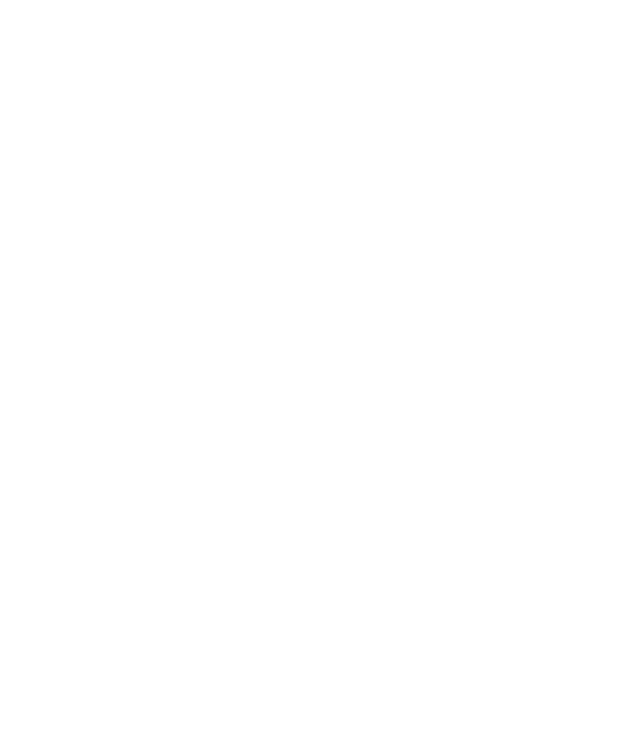
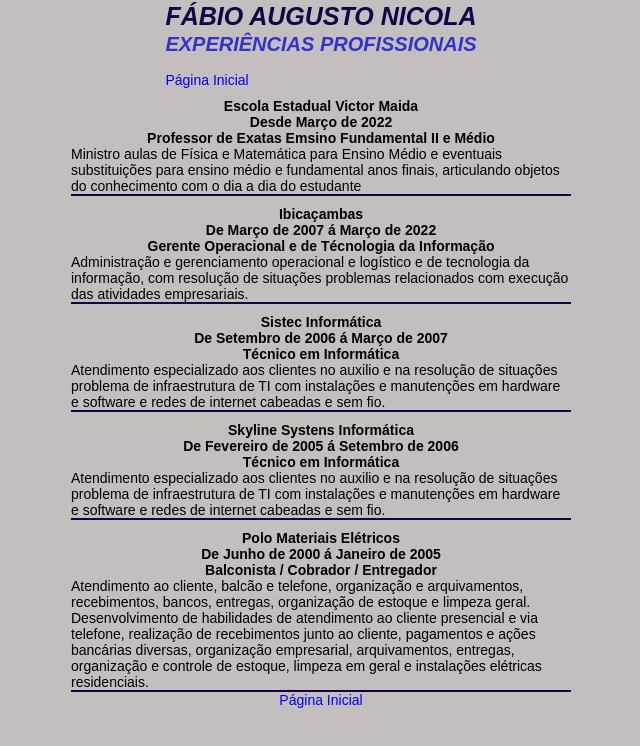
Before and after one commit to fabionicola/SantanderFullStackDIO2022, a plain HTML site: page Desafios de Projeto/meu-desafio/experiencia.html in a window 1280 px wide. Shown: the whole page, without its empty margins (319-959 px from the left). Drawn offline with Linux system fonts and the light colour scheme.

Commit message:
adicionado a pagina experiencias

```diff
--- a/Desafios de Projeto/meu-desafio/experiencia.html
+++ b/Desafios de Projeto/meu-desafio/experiencia.html
@@ -0,0 +1,66 @@
+<!DOCTYPE html>
+<html lang="en">
+
+<head>
+    <meta charset="UTF-8">
+    <meta http-equiv="X-UA-Compatible" content="IE=edge">
+    <meta name="viewport" content="width=device-width, initial-scale=1.0">
+    <link rel="stylesheet" href="style-experiencia.css">
+    <title>Fábio Nicola - Experiências</title>
+</head>
+
+<body>
+    <div class="wrapper-body">
+        <header class="header">
+            <h1 id="title">FÁBIO AUGUSTO NICOLA</h1>
+            <h2 class="sub-title">EXPERIÊNCIAS PROFISSIONAIS</h2>
+            <br>
+            <a href="/index.html" class="voltar">Página Inicial</a>
+        </header>
+        <div class="wrapper-content">
+            <div class="group">
+                <h3>Escola Estadual Victor Maida</h3>
+                <h3>Desde Março de 2022</h3>
+                <h3>Professor de Exatas Emsino Fundamental II e Médio</h3>
+                <p>Ministro aulas de Física e Matemática para Ensino Médio e eventuais substituições para ensino médio e fundamental anos finais, articulando objetos do conhecimento com o dia a dia do estudante</p>
+            </div>
+            <div id="linha-vertical"></div>
+            <div class="group">
+                <h3>Ibicaçambas</h3>
+                <h3>De Março de 2007 á Março de 2022</h3>
+                <h3>Gerente Operacional e de Técnologia da Informação</h3>
+                <p>Administração e gerenciamento operacional e logístico e de tecnologia da informação, com resolução de situações problemas relacionados com execução das atividades empresariais.</p>
+            </div>
+            <div id="linha-vertical"></div>
+            <div class="group">
+                <h3>Sistec Informática</h3>
+                <h3>De Setembro de 2006 á Março de 2007</h3>
+                <h3>Técnico em Informática</h3>
+                <p>Atendimento especializado aos clientes no auxilio e na resolução de situações problema de infraestrutura de TI com instalações e manutenções em hardware e software e redes de internet cabeadas e sem fio.
+                </p>
+            </div>
+            <div id="linha-vertical"></div>
+            <div class="group">
+                <h3>Skyline Systens Informática</h3>
+                <h3>De Fevereiro de 2005 á Setembro de 2006</h3>
+                <h3>Técnico em Informática</h3>
+                <p>Atendimento especializado aos clientes no auxilio e na resolução de situações problema de infraestrutura de TI com instalações e manutenções em hardware e software e redes de internet cabeadas e sem fio.
+                </p>
+            </div>
+            <div id="linha-vertical"></div>
+            <div class="group">
+                <h3>Polo Materiais Elétricos</h3>
+                <h3>De Junho de 2000 á Janeiro de 2005</h3>
+                <h3>Balconista / Cobrador / Entregador</h3>
+                <p>Atendimento ao cliente, balcão e telefone, organização e arquivamentos, recebimentos, bancos, entregas, organização de estoque e limpeza geral. Desenvolvimento de habilidades de atendimento ao cliente presencial e via telefone, realização de recebimentos junto ao cliente, pagamentos e ações bancárias diversas, organização empresarial, arquivamentos, entregas, organização e controle de estoque, limpeza em geral e instalações elétricas residenciais.
+                </p>
+            </div>
+            <div id="linha-vertical"></div>
+        </div>
+        <footer>
+            <a href="/index.html" class="voltar">Página Inicial</a>
+        </footer>
+    </div>
+</body>
+
+</html>
--- /dev/null
+++ b/Desafios de Projeto/meu-desafio/style-experiencia.css
@@ -0,0 +1,70 @@
+* {
+    padding: 0;
+    margin: 0;
+    box-sizing: border-box;
+    text-decoration: none;
+    font-family: sans-serif;
+    font-size: 14px;
+}
+
+#title{
+    margin-top: 2px;
+    font-size: 25px;
+    font-weight: 900;
+    text-transform: uppercase;
+    font-style: oblique;
+    color: #140146;
+}
+
+.sub-title{
+    margin-top: 2px;
+    font-size: 20px;
+    font-weight: 900;
+    text-transform: uppercase;
+    font-style: oblique;
+    color: rgb(50, 50, 204);
+}
+
+#linha-vertical{
+    width: 500px;
+    border: 1px solid #140146;
+}
+
+.voltar{
+    text-decoration: none;
+    color: blue;
+}
+
+body{
+
+    min-height: max-content;
+    background-color: rgb(196, 190, 190);
+    margin: 0;
+    padding: 0;
+    display: flex;
+    align-items: center;
+}
+
+.wrapper-body{
+    display: flex;
+    align-items: center;
+    justify-content: center;
+    flex-direction: column;
+    width: 100%;
+}
+
+.wrapper-content{
+    display: flex;
+    align-items: center;
+    justify-content: center;
+    flex-direction: column;
+    width: 500px;
+}
+
+.group{
+    display: flex;
+    align-items: center;
+    justify-content: center;
+    flex-direction: column;
+    margin-top: 10px;
+}
```
Also changed, not shown: Desafios de Projeto/meu-desafio/index.html (+2 -2 lines).
